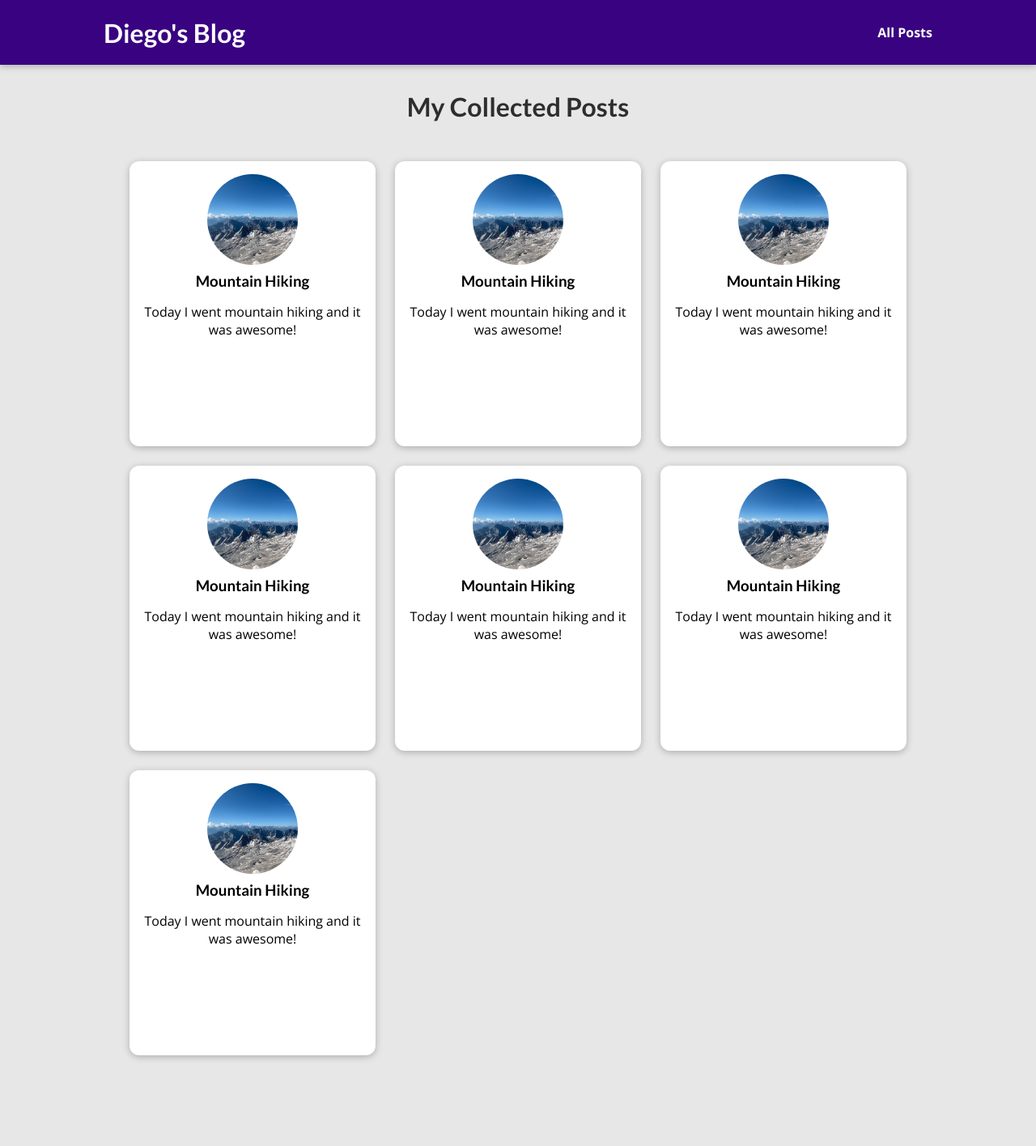
After one commit to diegoflorenca/django-udemy, a Django app: template my_site/blog/templates/blog/all-posts.html in a window 1280 px wide. The commit adds this page. Shown: the whole page at 81% size. Run offline with Django 4.2, Linux system fonts and the light colour scheme; the template is opened without the code that fills it, so the values that code supplies are empty.

Commit message:
class 60 - Add all posts page and style

```diff
--- /dev/null
+++ b/my_site/blog/static/blog/all-posts.css
@@ -0,0 +1,43 @@
+body {
+  background-color: #e7e7e7;
+}
+
+#main-navigation {
+  background-color: #390281;
+  box-shadow: 0 2px 8px rgba(0, 0, 0, 0.25);
+}
+
+#all-posts {
+  margin: 7rem auto;
+  width: 90%;
+  max-width: 60rem;
+}
+
+#all-posts h2 {
+  text-align: center;
+  font-size: 2rem;
+  color: #2e2e2e;
+  margin: 3rem 0;
+}
+
+ul {
+  list-style: none;
+  margin: 0;
+  padding: 0;
+  display: grid;
+  grid-template-columns: repeat(auto-fill, minmax(17rem, 1fr));
+  gap: 1.5rem;
+}
+
+.post img {
+  width: 7rem;
+  height: 7rem;
+}
+
+.post a {
+  height: 22rem;
+  transform-origin: center;
+  box-shadow: 0 2px 8px rgba(0, 0, 0, 0.25);
+  border-radius: 12px;
+  background-color: white;
+}
--- /dev/null
+++ b/my_site/blog/templates/blog/all-posts.html
@@ -0,0 +1,27 @@
+{% extends "base.html" %}
+{% load static %}
+
+{% block title %}
+    My Blog
+{% endblock %}
+
+{% block css_files %}
+    <link rel="stylesheet" href="{% static "blog/post.css" %}">
+    <link rel="stylesheet" href="{% static "blog/all-posts.css" %}">
+{% endblock  %}
+
+{% block content %}
+    <section id="all-posts">
+        <h2>My Collected Posts</h2>
+
+        <ul>
+            {% include "blog/includes/post.html" %}
+            {% include "blog/includes/post.html" %}
+            {% include "blog/includes/post.html" %}
+            {% include "blog/includes/post.html" %}
+            {% include "blog/includes/post.html" %}
+            {% include "blog/includes/post.html" %}
+            {% include "blog/includes/post.html" %}
+        </ul>
+    </section>
+{% endblock %}
--- /dev/null
+++ b/my_site/blog/templates/blog/includes/post.html
@@ -0,0 +1,13 @@
+{% load static %}
+
+<li>
+  <article class="post">
+    <a href="">
+      <img src="{% static "blog/images/mountains.jpg" %}" alt="Mountain Hiking">
+      <div class="post__content">
+        <h3>Mountain Hiking</h3>
+        <p>Today I went mountain hiking and it was awesome!</p>
+      </div>
+    </a>
+  </article>
+</li>
--- a/my_site/blog/views.py
+++ b/my_site/blog/views.py
@@ -6,7 +6,7 @@ def starting_page(request):
     return render(request, "blog/index.html")
 
 def posts(request):
-    return render(request, "blog/posts.html")
+    return render(request, "blog/all-posts.html")
 
 def post_detail(request, post_slug):
     return render(request, "blog/post.html")
--- a/my_site/templates/base.html
+++ b/my_site/templates/base.html
@@ -12,6 +12,12 @@
     {% block css_files %}{% endblock %}
 </head>
 <body>
+    <header id="main-navigation">
+        <h1><a href="">Diego's Blog</a></h1>
+        <nav>
+            <a href="">All Posts</a>
+        </nav>
+    </header>
     {% block content %}{% endblock content %}
 </body>
 </html>
```
Also changed, not shown: my_site/blog/static/blog/post-detail.css (added, +62 -0 lines), my_site/blog/templates/blog/index.html (+8 -18 lines).
